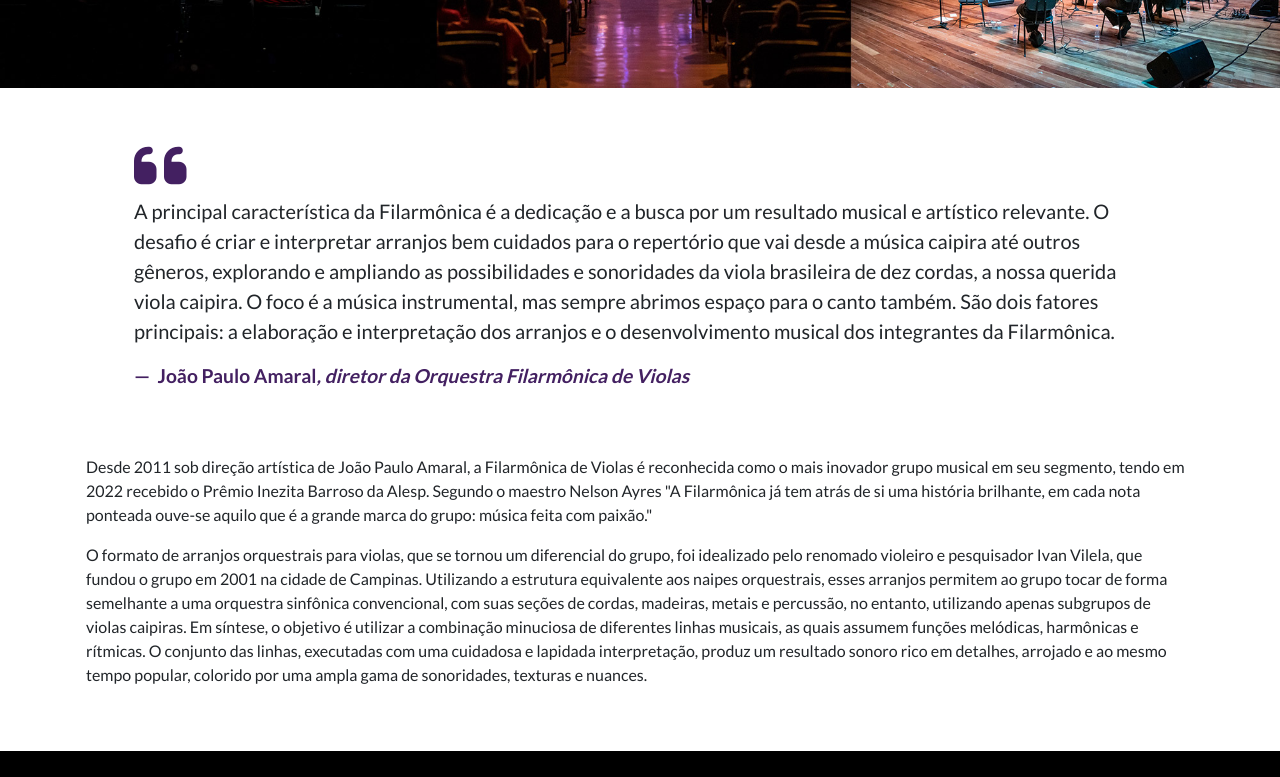
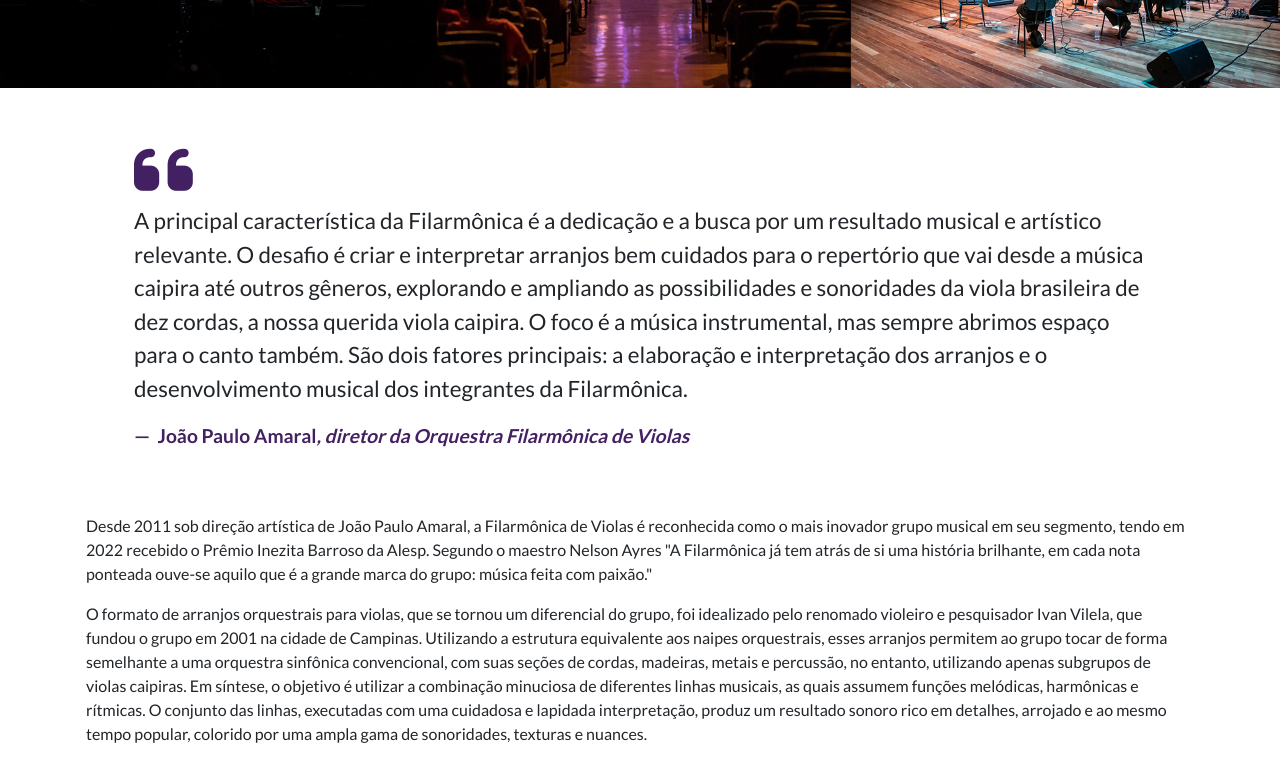
Before and after one commit to filarmonicadeviolas/ofv, a plain HTML site: page index.html in a window 1280 px wide. Shown: the part 1820-2597 px from the top of the page. Drawn offline with nearby package versions, Linux system fonts and the light colour scheme.

Commit message:
fix: :bug: Ajuste tamanho da fonte de quotes

```diff
--- a/ofv.css
+++ b/ofv.css
@@ -42,6 +42,10 @@ nav { background-color: #000; }
     font-size: 3em;
 }
 
+#texto2 blockquote {
+  font-size: 1em;
+}
+
 #texto2 .blockquote-footer {
     color: #432061;
     font-size: 1.2em;
@@ -70,9 +74,14 @@ nav { background-color: #000; }
     margin: 70px auto 0 auto;
   }
 
+  #texto2 blockquote {
+    font-size: 1.4em;
+  }
+
   #contato {
     font-size: 2em;
   }
+
 
   #contato h4 {
     font-size: 1.5em;
```
